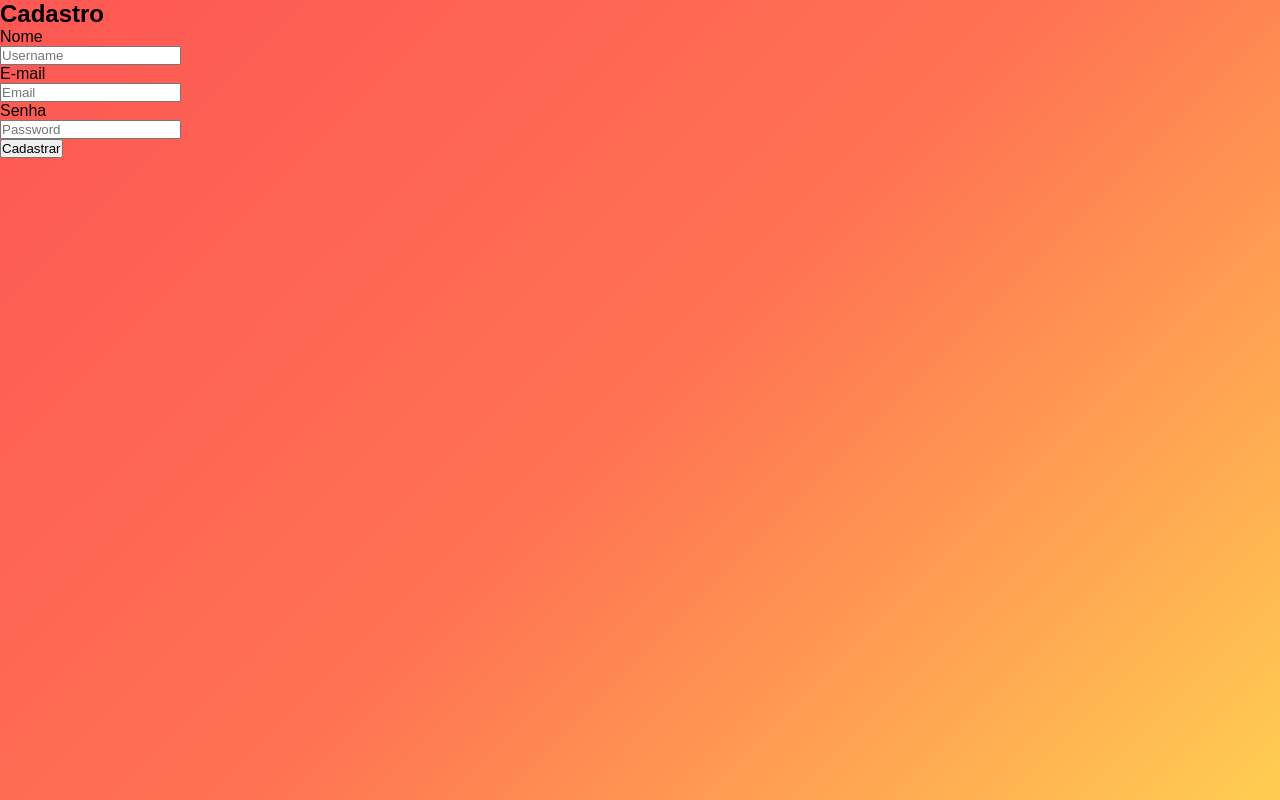
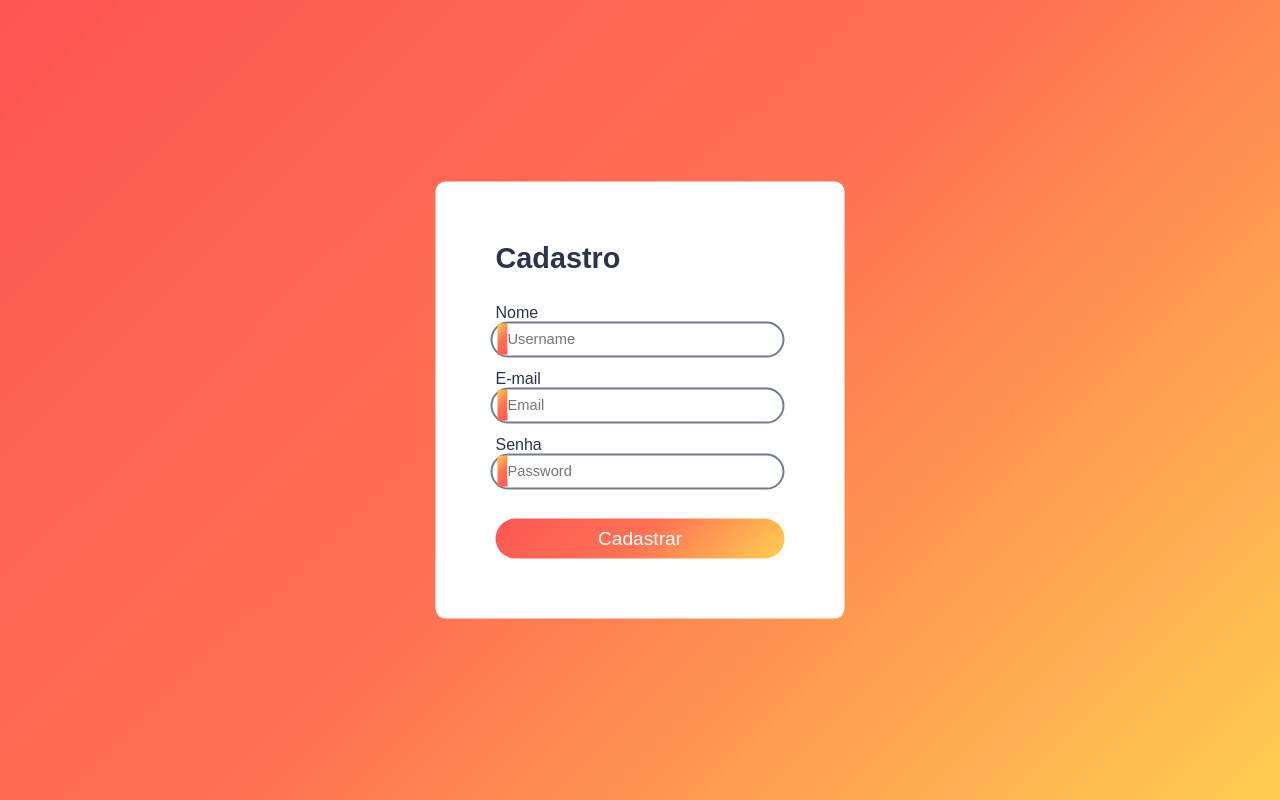
Before and after one commit to ThamySilva-08/Formul-rio-_3, a plain HTML site: page index.html in a window 1280 px wide. Drawn offline with Linux system fonts and the light colour scheme.

Commit message:
Add files via upload

```diff
--- a/index.html
+++ b/index.html
@@ -13,16 +13,19 @@
 
             <label for="username">Nome</label>
             <div class="input">
+                <i class="fa-regular fa-circle-user"></i>
                 <input id="username" name="username" placeholder="Username" type="text">
             </div>
 
             <label for="email">E-mail</label>
             <div class="input">
+                <i class="fa-regular fa-envelope"></i>
                 <input id="email" name="email" placeholder="Email" type="text">
             </div>
 
             <label for="senha">Senha</label>
             <div class="input">
+                <i class="fa-regular fa-lock"></i>
                 <input id="senha" name="senha" placeholder="Password" type="password">
             </div>
 
--- a/style.css
+++ b/style.css
@@ -1,3 +1,5 @@
+@import url('https://fonts.googleapis.com/css2?family-Poppins :wght@600&display-swap');
+
 *{
     margin: 0;
     padding: 0;
@@ -10,4 +12,83 @@ body{
     background:linear-gradient(-45deg, #ffce51, #ff7253, #fd5754 );
 }
 
-MINUTO 13:50
+#form{
+    position: relative;
+    top: 50%;
+    left: 50%;
+    transform: translate( -50%, -50%);
+    background:#fff;
+    border-radius: 10px;
+    padding: 60px;
+    width: min-content;
+    align-items: center;
+    color: #2b344b;
+    animation: iniciar 1.6s ease-out;
+    pointer-events: all;
+}
+
+.title{
+    font-size: 1.8em;
+    margin-bottom: 10%;
+}
+
+.input{
+    min-width: 280px;
+    border-radius: 22px;
+    border: 2px #6f7e8a solid;
+    padding: 5px;
+    margin: 0px 0px 12px -5px;
+}
+
+.input i{
+    font-size: 1.2em;
+    padding: 5px;
+    background: -webkit-linear-gradient(-45deg,  #ffce51, #ff7253, #fd5754);
+    -webkit-text-fill-color: transparent;
+}
+
+.input input{
+    width: 80%;
+    border: none;
+    outline: none;
+    font-family: 'poppins', sans-serif;
+    transform: translateY(-10%);
+    color: 2b344b;
+    font-size:11pt;
+}
+
+#btn{
+    margin-top: 10%;
+    width: 100%;
+    text-align: center;
+}
+
+#btn button{
+    font-family: 'poppins', sans-serif;
+    background: linear-gradient(-45deg,  #ffce51, #ff7253, #fd5754);
+    width: 100%;
+    height: 40px;
+    border: none;
+    font-size: 1.2em;
+    color: #fff;
+    border-radius: 20px;
+    outline: none;
+    cursor: pointer;
+}
+
+#btn button:hover{
+    background: linear-gradient(-45deg,  #eec04c, #ec7054, #ee5a57);
+}
+
+@keyframes iniciar{
+    0%{
+            top:-20%;
+            opacity: 0;
+            pointer-events: none;
+    }
+    100%{
+        top: 50%;
+        opacity: 100%;
+        pointer-events: all;
+    }
+}
```
